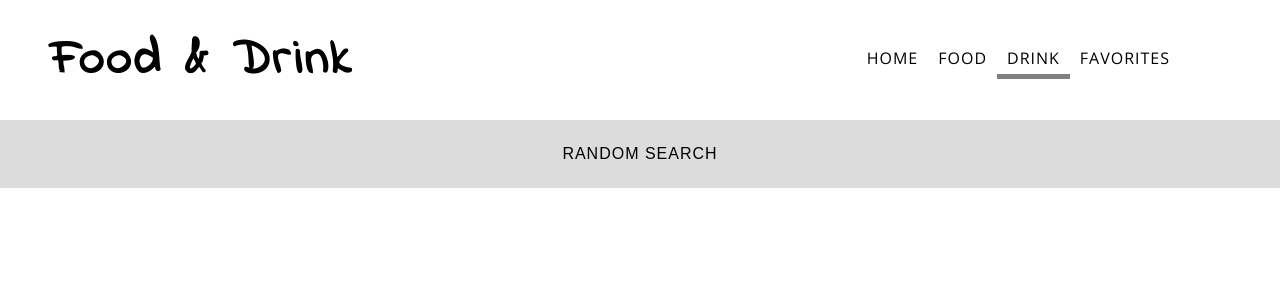
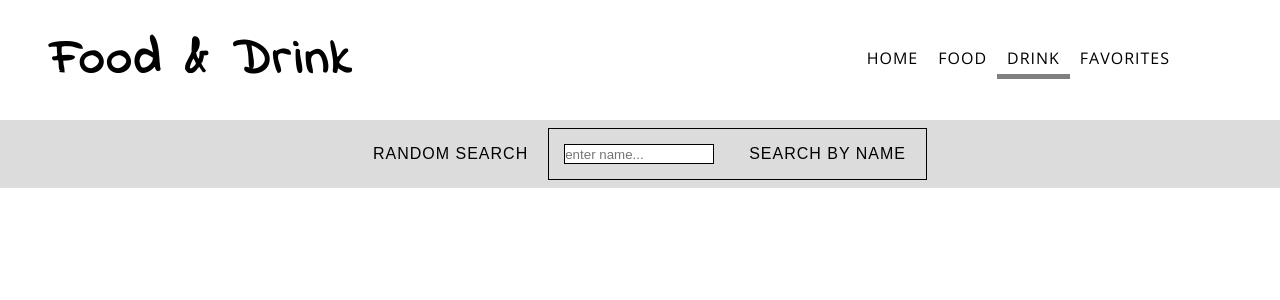
Before and after one commit to TomiKowi/React-Food-App, a React (Create React App) app in the folder my-app/: page /Drink in a window 1280 px wide. Shown: the top 300 px of the page. Built offline with nearby package versions, Linux system fonts and the light colour scheme.

Commit message:
add form & search by name function

```diff
--- a/my-app/src/pages/DrinkPage.js
+++ b/my-app/src/pages/DrinkPage.js
@@ -4,12 +4,13 @@ import '../styles/DrinkPage.css';
 class DrinkPage extends Component {
 
     state = {
+        value: "",
         title: "",
         image: "",
         recipe: "",
     }
 
-    handleSearchDrinkClick = () => {
+    handleSearchRandomDrink = () => {
 
         const API = "https://www.thecocktaildb.com/api/json/v1/1/random.php"
         const index = 0;
@@ -28,6 +29,34 @@ class DrinkPage extends Component {
                 }))
             })
     }
+
+    handleSearchDrink = (e) => {
+        e.preventDefault()
+        const API = `https://www.thecocktaildb.com/api/json/v1/1/search.php?s=${this.state.value}`
+        const index = 0;
+
+        fetch(API)
+            .then(response => {
+                if (response.ok) { return response }
+                throw Error("Ups, something went wrong")
+            })
+            .then(response => response.json())
+            .then(data => {
+                console.log(data);
+                this.setState(state => ({
+                    title: data.drinks[index].strDrink,
+                    image: data.drinks[index].strDrinkThumb,
+                    recipe: data.drinks[index].strInstructions,
+                }))
+            })
+    }
+
+    handleSearchByNameChange = (e) => {
+        this.setState({
+            value: e.target.value
+        })
+    }
+
     render() {
 
         const { title, image, recipe } = this.state
@@ -35,7 +64,11 @@ class DrinkPage extends Component {
         return (
             <div className="drinksContainer">
                 <div className="searchDrink">
-                    <button onClick={this.handleSearchDrinkClick}>Random Search</button>
+                    <button onClick={this.handleSearchRandomDrink}>Random Search</button>
+                    <form>
+                        <input onChange={this.handleSearchByNameChange} type="text" placeholder={"enter name..."} value={this.state.value} />
+                        <button onClick={this.handleSearchDrink}>Search by Name</button>
+                    </form>
                 </div>
                 <div className="myDrink">
                     <div className="drinkTitle">
--- a/my-app/src/styles/DrinkPage.css
+++ b/my-app/src/styles/DrinkPage.css
@@ -11,6 +11,18 @@
     justify-content: center;
     align-items: center;
     background-color: gainsboro;
+}
+
+.searchDrink form {
+    border: 1px solid black;
+}
+
+.searchDrink form input {
+    width: 150px;
+    height: 20px;
+    border: 1px solid black;
+    margin: 15px;
+    outline: none;
 }
 
 .searchDrink button {
```
